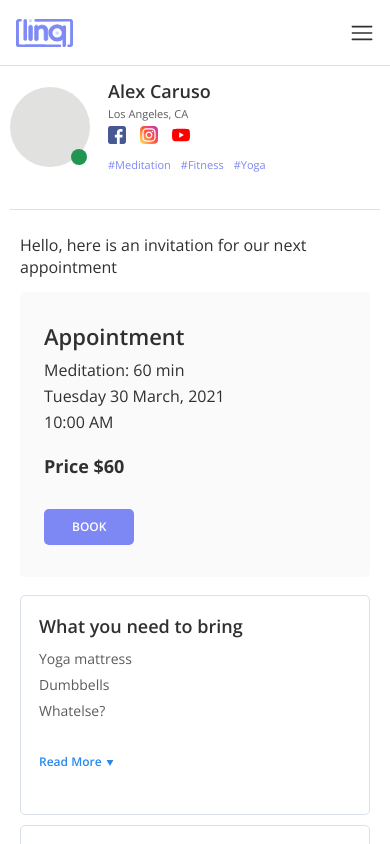
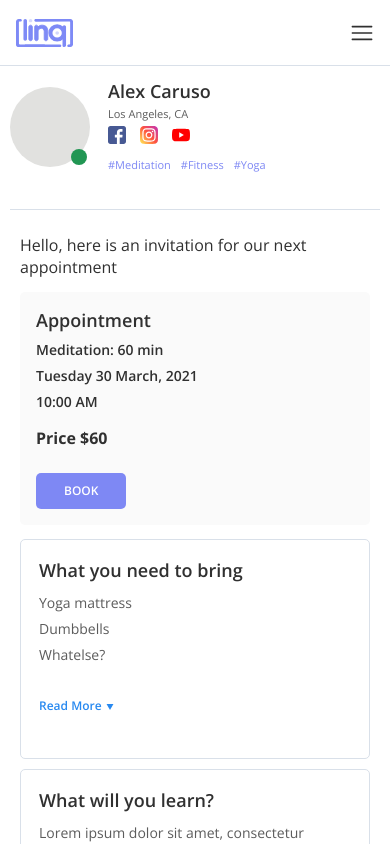
Before and after one commit to healer1064/Lynq_Console, a Next.js app: page /public-screen6 in a window 390 px wide. Shown: the top 844 px of the page. Built offline with nearby package versions, Linux system fonts and the light colour scheme.

Commit message:
Public screen 6 fixed

```diff
--- a/styles/PublicScreen.module.sass
+++ b/styles/PublicScreen.module.sass
@@ -966,29 +966,25 @@
                 margin-bottom: 14px
             .appointment_info
                 flex-direction: column
-                width: 100%
-                background: #FAFAFA
-                border-radius: 5px
-                padding: 32px 24px
-                margin-bottom: 18px
+                padding: 16px
+                margin: 0
+                margin-bottom: 14px
                 div
                     width: 100%
+                    margin: 0
                     &:last-child
-                        border-left: none
-                        display: flex
-                        align-items: center
+                        margin-top: 24px
+                        border: none
                         justify-content: flex-start
-                        padding-right: 0
-                        margin-top: 32px
+                        padding: 0
                     h6
-                        font-size: 22px
-                        margin-bottom: 12px
+                        font-size: 18px
+                        margin-bottom: 8px
                     p
-                        font-size: 16px
-                        font-weight: 500
+                        font-size: 14px
                     h5
-                        margin-top: 24px
-                        font-size: 18px
+                        margin-top: 16px
+                        font-size: 16spx
             .other
                 flex-direction: column
                 .box
```
